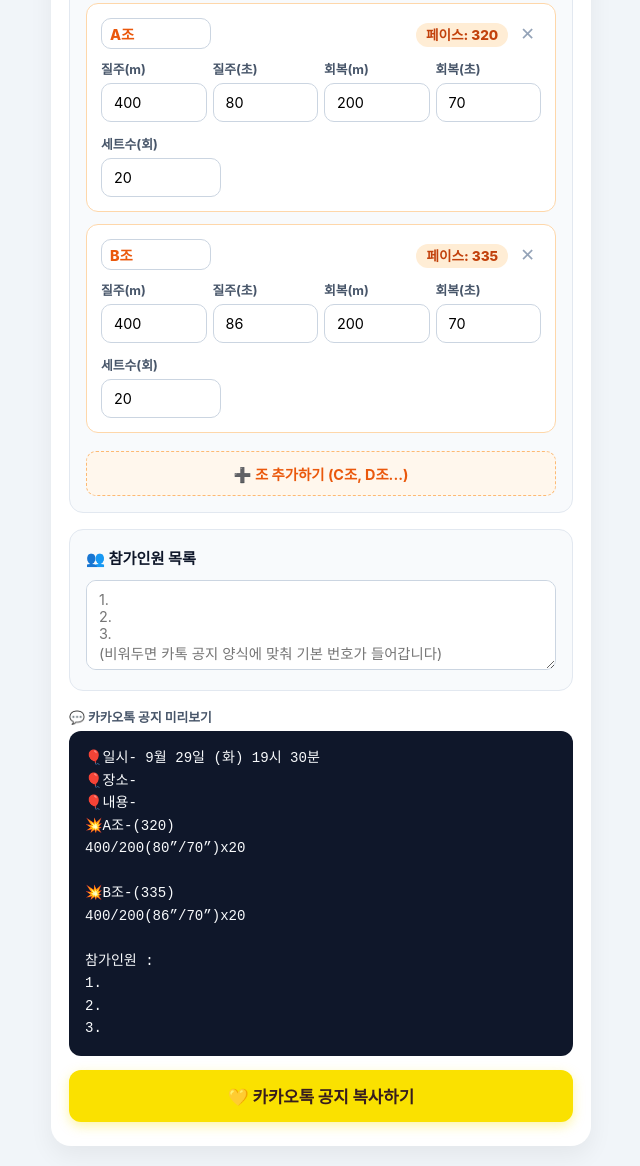
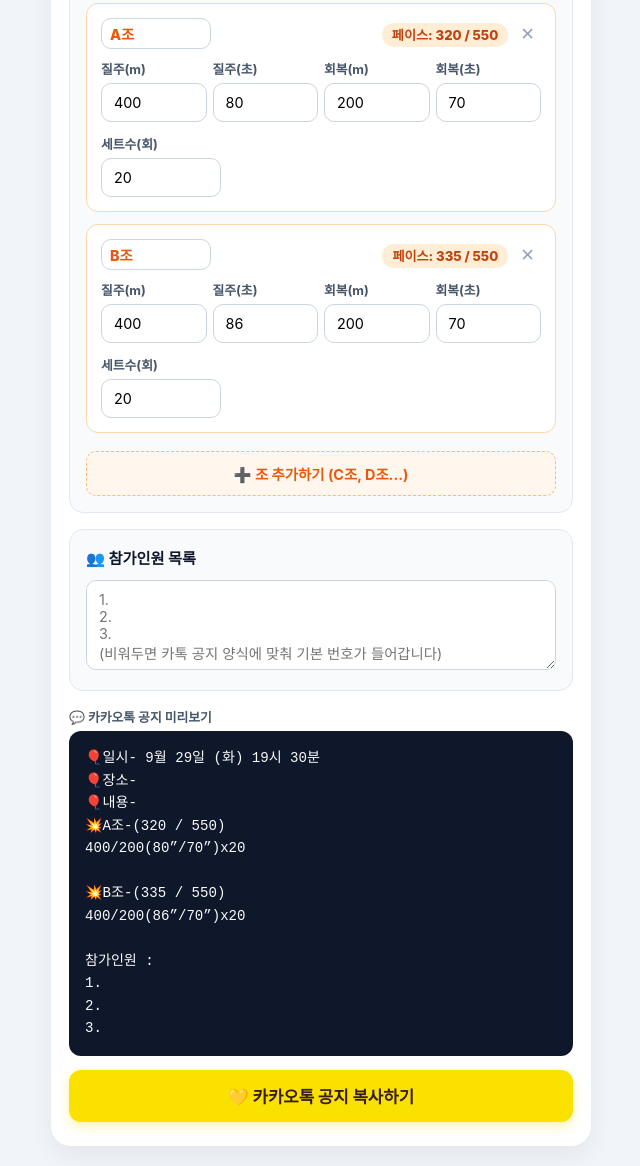
Before and after one commit to KSK-12/ksk-12.github.io-runninginterval, a plain HTML site: page index.html in a window 1280 px wide. Shown: the part 396-1562 px from the top of the page, without its empty margins (319-959 px from the left). Drawn offline with Linux system fonts and the light colour scheme.

Commit message:
Update index.html

```diff
--- a/index.html
+++ b/index.html
@@ -131,7 +131,7 @@
     .pace-badge {
       background: #ffedd5;
       color: #c2410c;
-      font-size: 0.85rem;
+      font-size: 0.82rem;
       font-weight: 800;
       padding: 4px 10px;
       border-radius: 20px;
@@ -258,20 +258,16 @@
     ];
 
     /**
-     * 페이스 계산 함수:
-     * 1. 400m 미만 (100m, 200m, 300m 등):
-     *    해당 거리(m)와 초수 기준으로 1km(1,000m) 환산 페이스 계산
-     * 2. 400m 이상 (400m, 800m, 1000m 등):
-     *    인터벌 훈련 특성상 '400m 1바퀴 랩타임(초)' 기준이므로 400m 기준으로 1km 페이스 계산
+     * 페이스 환산 함수 (1km당 분/초 -> '320', '550' 등 문자열 반환)
      */
-    function calcPace(runM, runSec) {
-      var m = Number(runM);
-      var s = Number(runSec);
+    function calcPace(meter, seconds) {
+      var m = Number(meter);
+      var s = Number(seconds);
       if (!s || s <= 0) return '';
 
       var secPerKm;
       if (m && m < 400 && m > 0) {
-        // 400m 미만: 실제 입력된 거리 기준 1km 환산 (예: 200m 40초 -> 1000m는 200초 = 3분20초)
+        // 400m 미만: 실제 입력된 거리 기준 1km 환산 (예: 200m 70초 -> 1000m는 350초 = 5분50초)
         secPerKm = Math.round((s / m) * 1000);
       } else {
         // 400m 이상: 400m 랩타임 기준 고정 (400m 80초 -> 1000m는 200초 = 3분20초)
@@ -283,13 +279,30 @@
       return '' + minPart + (secPart < 10 ? '0' + secPart : secPart);
     }
 
+    /**
+     * 질주 페이스 / 회복 페이스 텍스트 조합
+     */
+    function getCombinedPaceText(g) {
+      var runPace = calcPace(g.runM, g.runSec);
+      var restPace = calcPace(g.restM, g.restSec);
+
+      if (runPace && restPace) {
+        return runPace + ' / ' + restPace;
+      } else if (runPace) {
+        return runPace;
+      } else if (restPace) {
+        return '- / ' + restPace;
+      }
+      return '-';
+    }
+
     function renderGroups() {
       var container = document.getElementById('groupContainer');
       var html = '';
       for (var i = 0; i < groups.length; i++) {
         var g = groups[i];
-        var pace = calcPace(g.runM, g.runSec);
-        var badgeText = pace ? '페이스: ' + pace : '페이스: -';
+        var paceText = getCombinedPaceText(g);
+        var badgeText = '페이스: ' + paceText;
         var delBtn = groups.length > 1 ? '<button type="button" class="btn-del" onclick="delGroup(' + g.id + ')">✕</button>' : '';
 
         html += '<div class="group-box">' +
@@ -340,10 +353,10 @@
       for (var i = 0; i < groups.length; i++) {
         if (groups[i].id === id) {
           groups[i][key] = (key === 'name') ? val : Number(val);
-          // m나 초가 바뀌면 뱃지 즉시 업데이트
           var badge = document.getElementById('badge-' + id);
-          var pace = calcPace(groups[i].runM, groups[i].runSec);
-          if (badge) badge.innerText = pace ? '페이스: ' + pace : '페이스: -';
+          if (badge) {
+            badge.innerText = '페이스: ' + getCombinedPaceText(groups[i]);
+          }
           break;
         }
       }
@@ -384,8 +397,8 @@
 
       for (var i = 0; i < groups.length; i++) {
         var g = groups[i];
-        var pace = calcPace(g.runM, g.runSec);
-        var paceStr = pace ? '(' + pace + ')' : '';
+        var paceText = getCombinedPaceText(g);
+        var paceStr = (paceText !== '-') ? '(' + paceText + ')' : '';
         text += '💥' + g.name + '-' + paceStr + '\n';
         text += g.runM + '/' + g.restM + '(' + g.runSec + '”/' + g.restSec + '”)x' + g.sets + '\n\n';
       }
```
